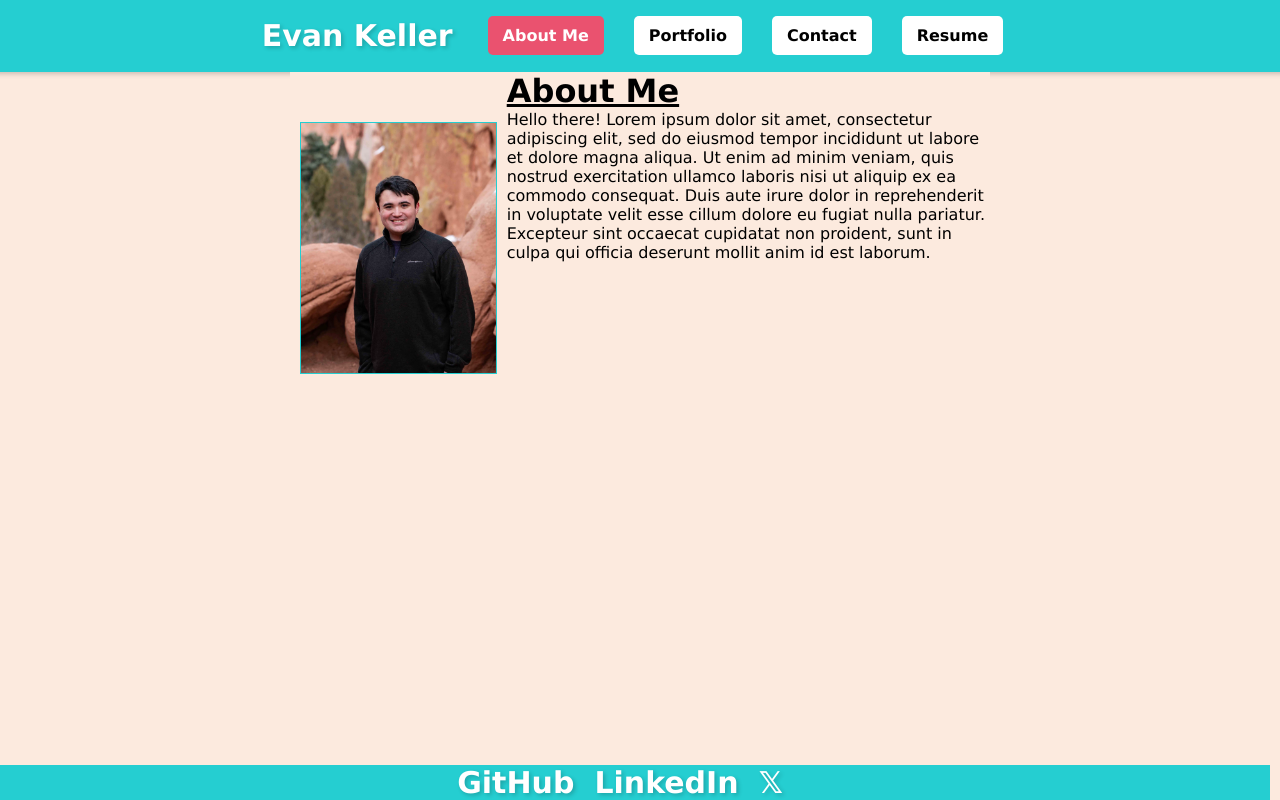
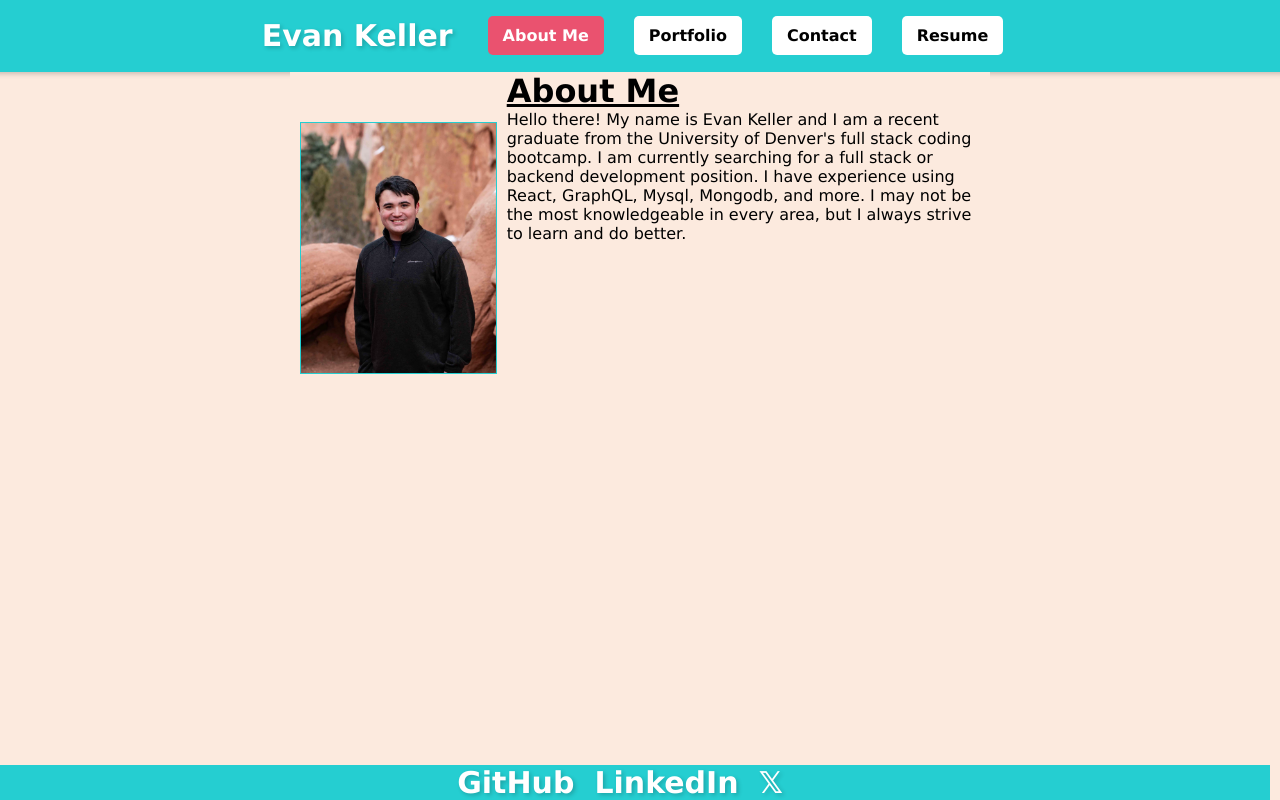
Before and after one commit to 33649EK/reactjs-portfolio-evanK, a React (Vite) app: page /About in a window 1280 px wide. Built offline with nearby package versions, Linux system fonts and the light colour scheme.

Commit message:
updated about me paragraph, not complete yet

```diff
--- a/src/pages/AboutMe.jsx
+++ b/src/pages/AboutMe.jsx
@@ -5,13 +5,12 @@ const About = () => {
       <div className="textContent">
         <h1 className="aboutHeader">About Me</h1>
         <p>
-          Hello there! Lorem ipsum dolor sit amet, consectetur adipiscing elit,
-          sed do eiusmod tempor incididunt ut labore et dolore magna aliqua. Ut
-          enim ad minim veniam, quis nostrud exercitation ullamco laboris nisi
-          ut aliquip ex ea commodo consequat. Duis aute irure dolor in
-          reprehenderit in voluptate velit esse cillum dolore eu fugiat nulla
-          pariatur. Excepteur sint occaecat cupidatat non proident, sunt in
-          culpa qui officia deserunt mollit anim id est laborum.
+          Hello there! My name is Evan Keller and I am a recent graduate from
+          the University of Denver's full stack coding bootcamp. I am currently
+          searching for a full stack or backend development position. I have
+          experience using React, GraphQL, Mysql, Mongodb, and more. I may not
+          be the most knowledgeable in every area, but I always strive to learn
+          and do better.
         </p>
       </div>
     </div>
```
